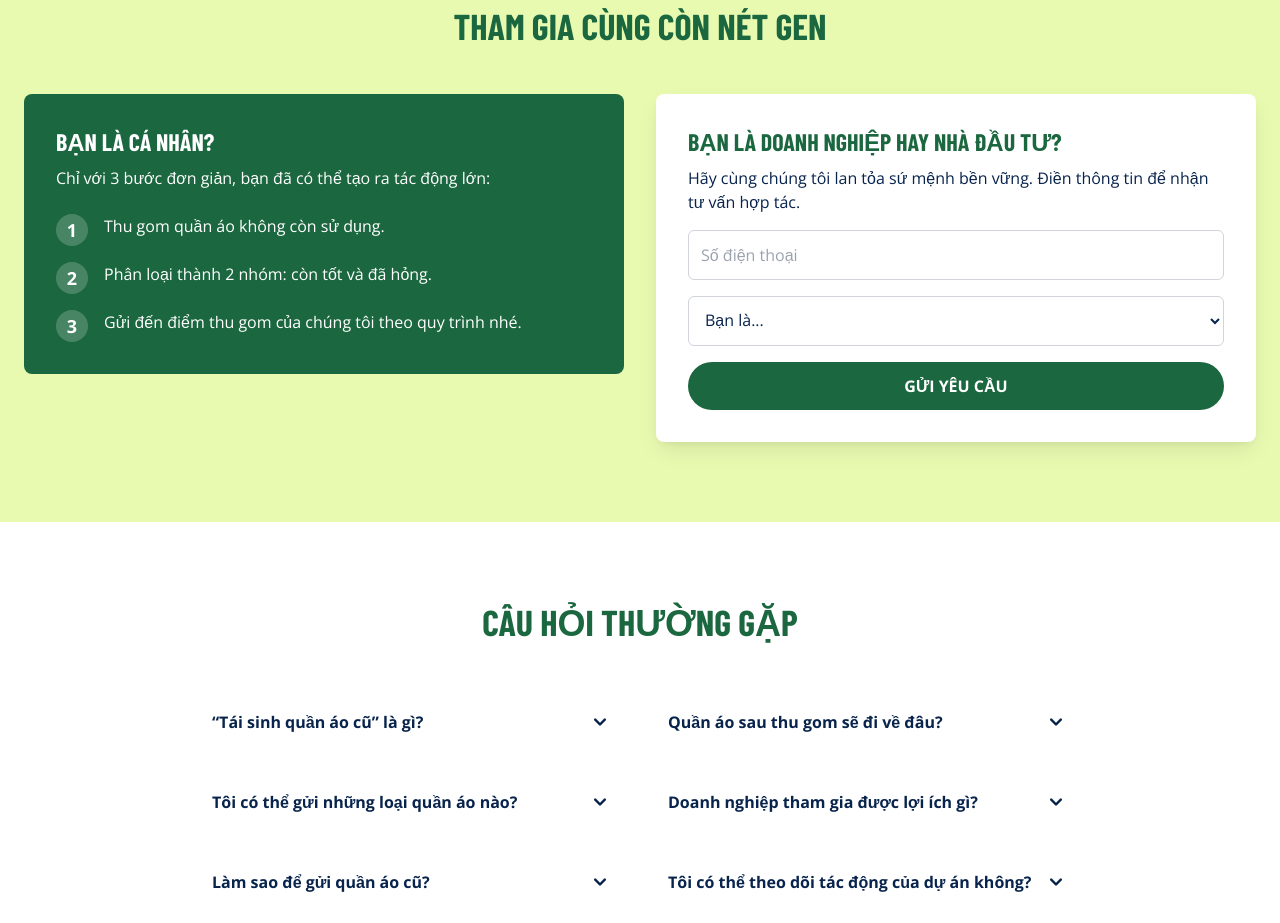
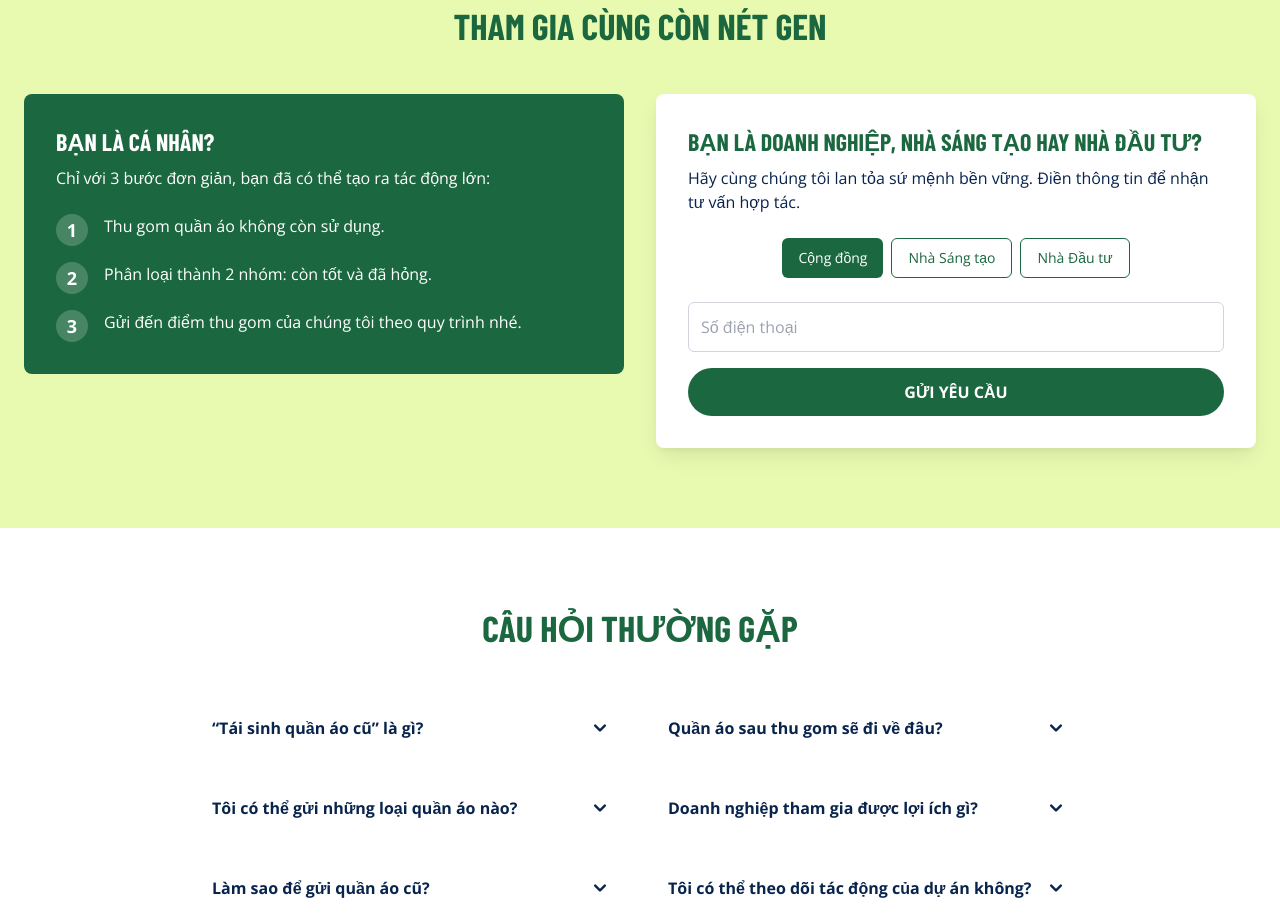
Before and after one commit to ezdproduct/connet, a React (Vite) app: page / in a window 1280 px wide. Shown: the part 8480-9403 px from the top of the page. Built offline with nearby package versions, Linux system fonts and the light colour scheme.

Commit message:
[dyad] Thống nhất logic gửi webhook cho tất cả vai trò - wrote 1 file(s)

```diff
--- a/src/components/landing/JoinUsSection.tsx
+++ b/src/components/landing/JoinUsSection.tsx
@@ -1,18 +1,25 @@
 import React, { useState } from 'react';
 import { useToast } from '@/components/ui/use-toast';
+import { Button } from '@/components/ui/button';
+import { cn } from '@/lib/utils';
 
 export const JoinUsSection = () => {
     const [phone, setPhone] = useState('');
-    const [role, setRole] = useState('');
+    const [selectedRole, setSelectedRole] = useState('Cộng đồng');
     const { toast } = useToast();
 
     const handleSubmit = async (e: React.FormEvent) => {
         e.preventDefault();
 
-        // Sending data as a single JSON object
+        const roleValueMap: { [key: string]: string } = {
+          'Cộng đồng': 'congdong',
+          'Nhà Sáng tạo': 'nhasangtao',
+          'Nhà Đầu tư': 'nhadautu',
+        };
+
         const data = {
             phone: phone,
-            role: role,
+            role: roleValueMap[selectedRole] || 'khac',
         };
 
         try {
@@ -30,7 +37,7 @@
                     description: "Thông tin của bạn đã được gửi đi.",
                 });
                 setPhone('');
-                setRole('');
+                setSelectedRole('Cộng đồng');
             } else {
                 throw new Error('Network response was not ok');
             }
@@ -59,16 +66,17 @@
                         </div>
                     </div>
                     <div id="doanhnghiep" className="bg-white p-8 rounded-lg animate-on-scroll delay-2 custom-shadow">
-                        <h3 className="text-2xl font-barlow font-bold text-[var(--color-primary)]">BẠN LÀ DOANH NGHIỆP HAY NHÀ ĐẦU TƯ?</h3>
+                        <h3 className="text-2xl font-barlow font-bold text-[var(--color-primary)]">BẠN LÀ DOANH NGHIỆP, NHÀ SÁNG TẠO HAY NHÀ ĐẦU TƯ?</h3>
                         <p className="mt-2 text-[var(--color-secondary)]">Hãy cùng chúng tôi lan tỏa sứ mệnh bền vững. Điền thông tin để nhận tư vấn hợp tác.</p>
-                        <form onSubmit={handleSubmit} className="mt-4 space-y-4">
+
+                        <div className="my-6 flex flex-wrap justify-center gap-2">
+                            <Button onClick={() => setSelectedRole('Cộng đồng')} className={cn('transition-all', selectedRole === 'Cộng đồng' ? 'bg-[var(--color-primary)] text-white' : 'bg-white text-[var(--color-primary)] border border-[var(--color-primary)]')}>Cộng đồng</Button>
+                            <Button onClick={() => setSelectedRole('Nhà Sáng tạo')} className={cn('transition-all', selectedRole === 'Nhà Sáng tạo' ? 'bg-[var(--color-primary)] text-white' : 'bg-white text-[var(--color-primary)] border border-[var(--color-primary)]')}>Nhà Sáng tạo</Button>
+                            <Button onClick={() => setSelectedRole('Nhà Đầu tư')} className={cn('transition-all', selectedRole === 'Nhà Đầu tư' ? 'bg-[var(--color-primary)] text-white' : 'bg-white text-[var(--color-primary)] border border-[var(--color-primary)]')}>Nhà Đầu tư</Button>
+                        </div>
+
+                        <form onSubmit={handleSubmit} className="space-y-4">
                             <input type="tel" placeholder="Số điện thoại" value={phone} onChange={(e) => setPhone(e.target.value)} required className="w-full p-3 border border-gray-300 rounded-md focus:ring-2 focus:ring-[var(--color-primary)] focus:border-transparent outline-none" />
-                            <select value={role} onChange={(e) => setRole(e.target.value)} required className="w-full p-3 border border-gray-300 rounded-md bg-white focus:ring-2 focus:ring-[var(--color-primary)] focus:border-transparent outline-none">
-                                <option value="">Bạn là...</option>
-                                <option value="nhasangtao">Nhà Sáng Tạo / Doanh Nghiệp</option>
-                                <option value="nhadautu">Nhà Đầu Tư</option>
-                                <option value="doitac">Đối Tác Tiềm Năng</option>
-                            </select>
                             <button type="submit" className="w-full bg-[var(--color-primary)] text-white font-bold py-3 rounded-full hover:bg-primary-hover transition-colors">GỬI YÊU CẦU</button>
                         </form>
                     </div>
```
